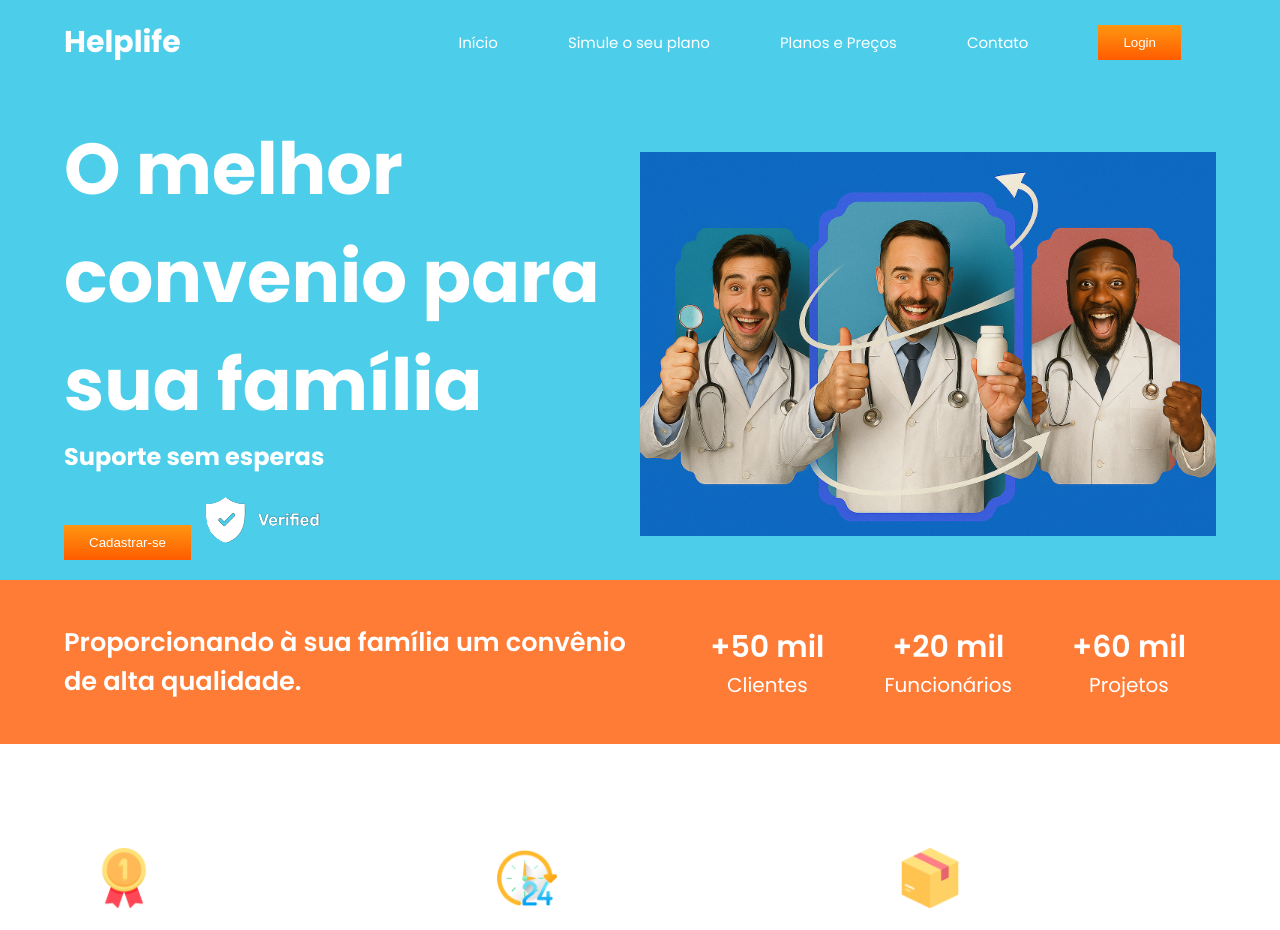
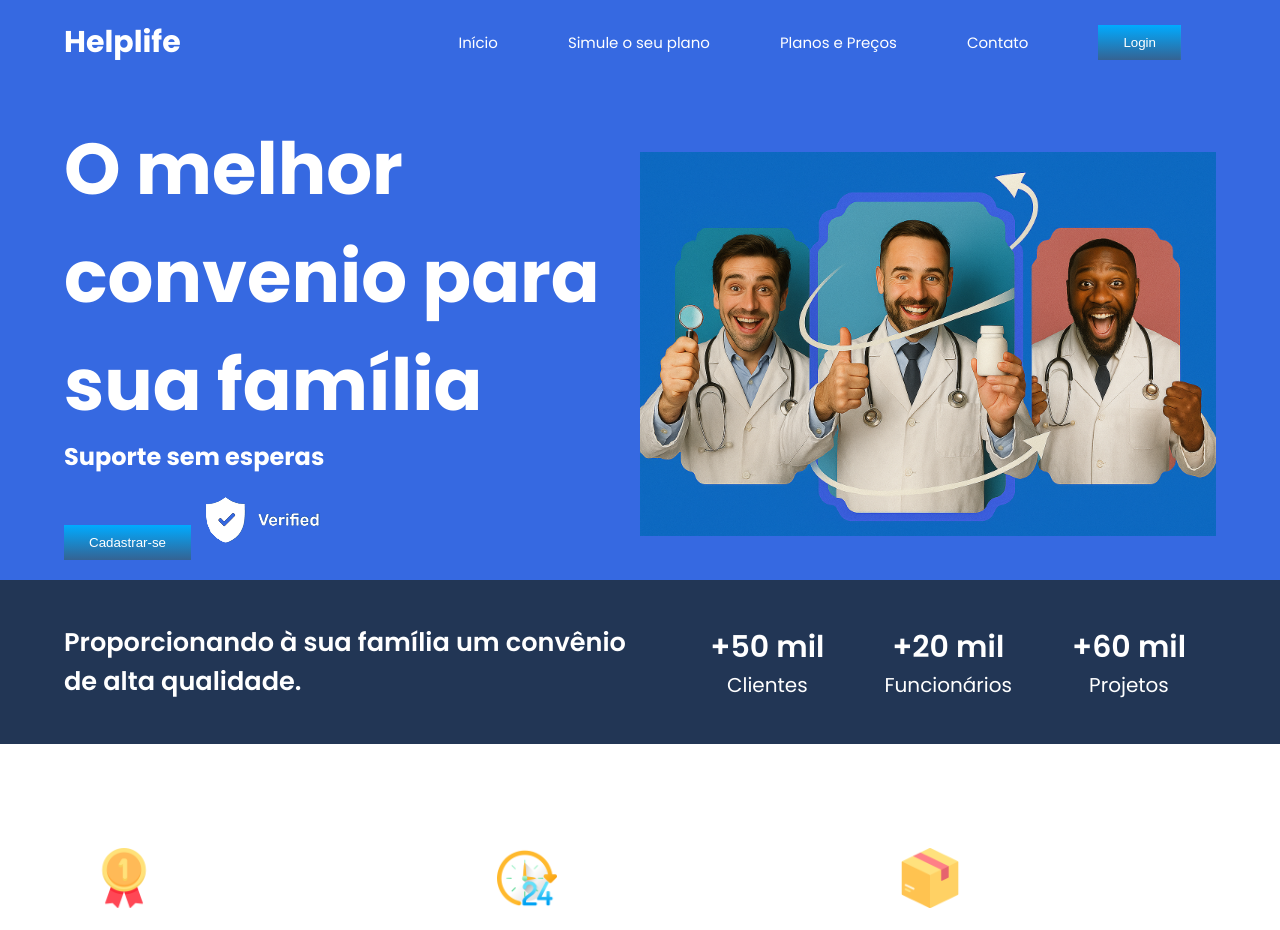
Before and after one commit to dkz144/helplife1, a PHP site: page / in a window 1280 px wide. Shown: the top 930 px of the page. Run offline with PHP 8.4, Linux system fonts and the light colour scheme.

Commit message:
cor nova

```diff
--- a/css/style.css
+++ b/css/style.css
@@ -10,10 +10,10 @@ body{
     font-family: "Poppins", serif;
 }
 :root{
-   --verde-escuro: #4cceeb;
-  --verde: #2f9364;
-  --orange: #ff7c37;
-  --degrade-btn: linear-gradient(#fe9611, #ff5c00);
+   --verde-escuro: #3669e1;
+  --verde: #7ca5d9;
+  --orange: #223655;
+  --degrade-btn: linear-gradient(#00abff, #2d5d8ff5);
   --color-p: #a1a1a1;
   --color-p-2: #868585;
  }
```
